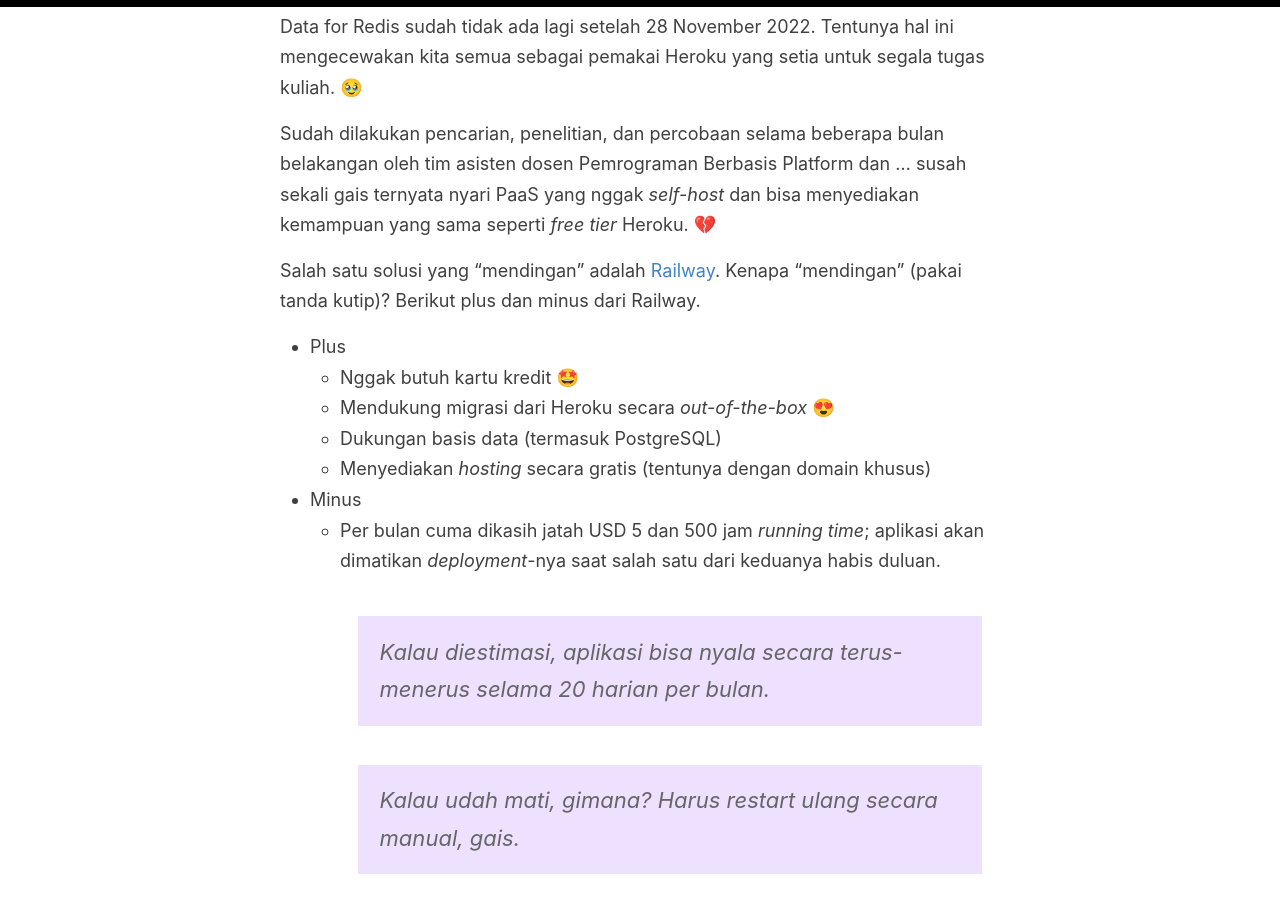
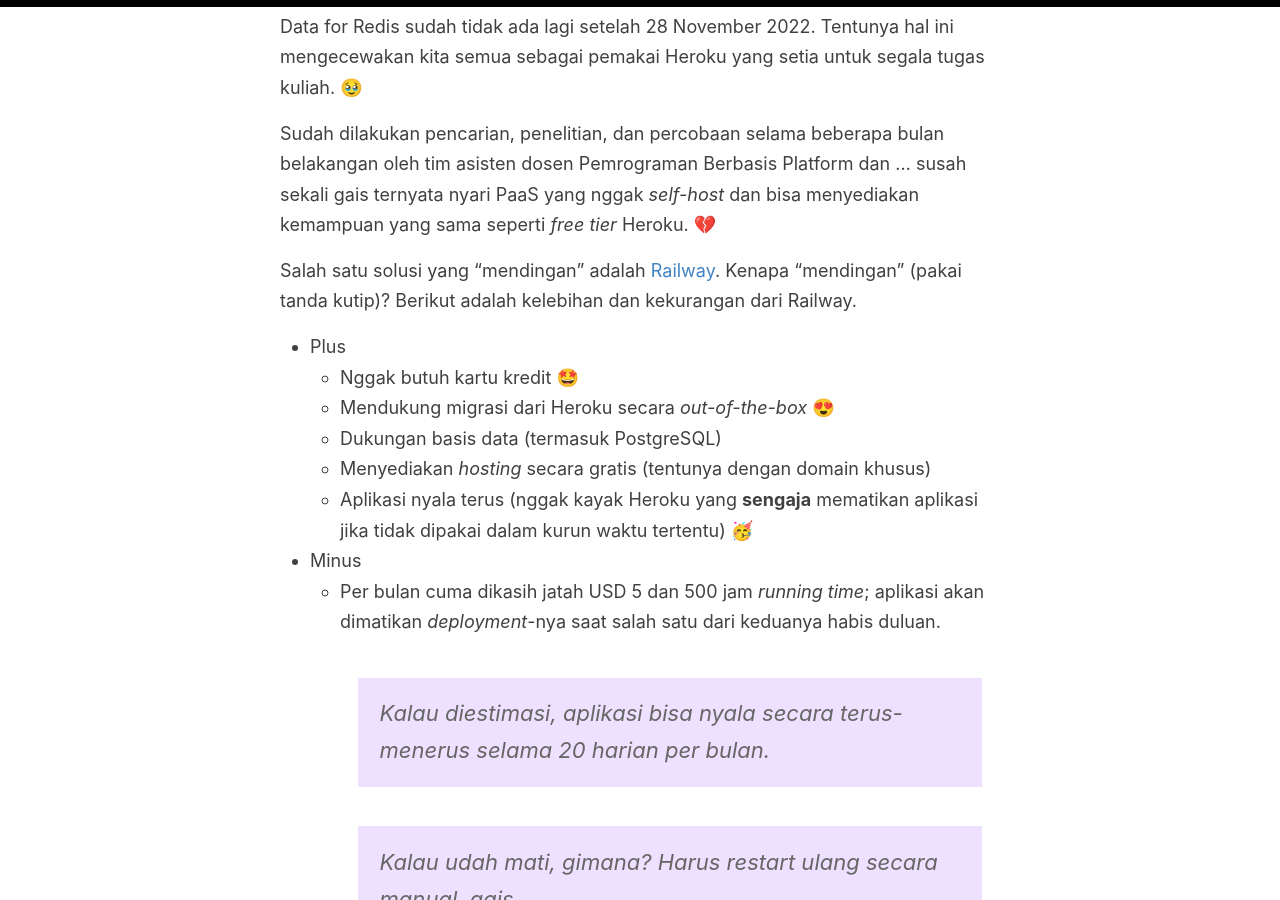
Before and after one commit to determinedguy/cecoret, a Jekyll site: the page built from _posts/2022-11-26-heroku-to-railway.md, in a window 1280 px wide and 900 px high, scrolled down 574 px. Built offline with Jekyll 4.4.1, drawn with Linux system fonts in a browser that asks for light colours.

Commit message:
add: plus

```diff
--- a/_posts/2022-11-26-heroku-to-railway.md
+++ b/_posts/2022-11-26-heroku-to-railway.md
@@ -13,13 +13,14 @@ Seperti yang telah kita ketahui bersama, *free tier* dari Heroku Dynos, Postgres
 
 Sudah dilakukan pencarian, penelitian, dan percobaan selama beberapa bulan belakangan oleh tim asisten dosen Pemrograman Berbasis Platform dan ... susah sekali gais ternyata nyari PaaS yang nggak *self-host* dan bisa menyediakan kemampuan yang sama seperti *free tier* Heroku. 💔
 
-Salah satu solusi yang "mendingan" adalah [Railway](https://railway.app/). Kenapa "mendingan" (pakai tanda kutip)? Berikut plus dan minus dari Railway.
+Salah satu solusi yang "mendingan" adalah [Railway](https://railway.app/). Kenapa "mendingan" (pakai tanda kutip)? Berikut adalah kelebihan dan kekurangan dari Railway.
 
 - Plus
     - Nggak butuh kartu kredit 🤩
     - Mendukung migrasi dari Heroku secara *out-of-the-box* 😍
     - Dukungan basis data (termasuk PostgreSQL)
     - Menyediakan *hosting* secara gratis (tentunya dengan domain khusus)
+    - Aplikasi nyala terus (nggak kayak Heroku yang **sengaja** mematikan aplikasi jika tidak dipakai dalam kurun waktu tertentu) 🥳
 - Minus
     - Per bulan cuma dikasih jatah USD 5 dan 500 jam *running time*; aplikasi akan dimatikan *deployment*-nya saat salah satu dari keduanya habis duluan.
         > Kalau diestimasi, aplikasi bisa nyala secara terus-menerus selama 20 harian per bulan.
```
